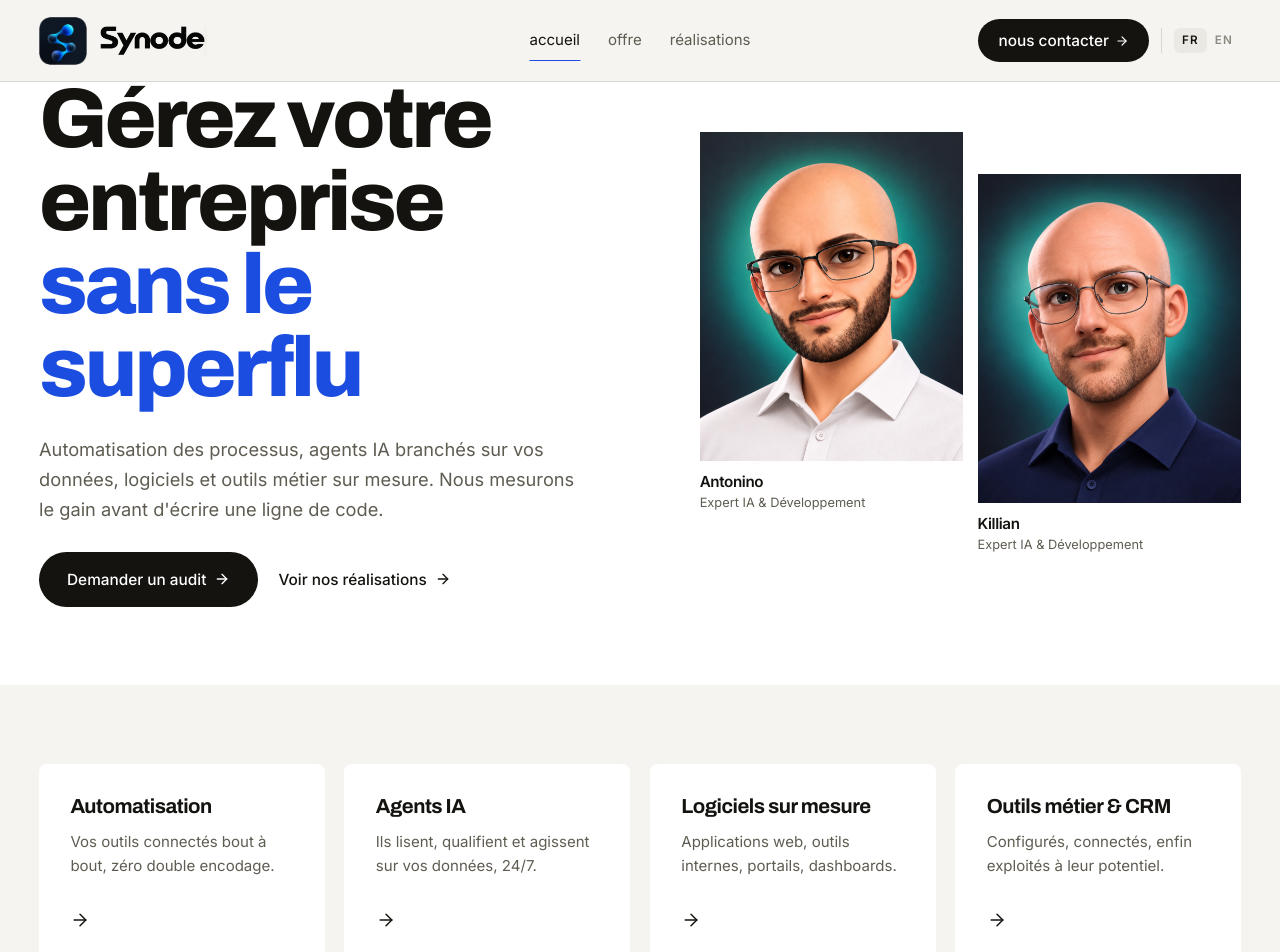
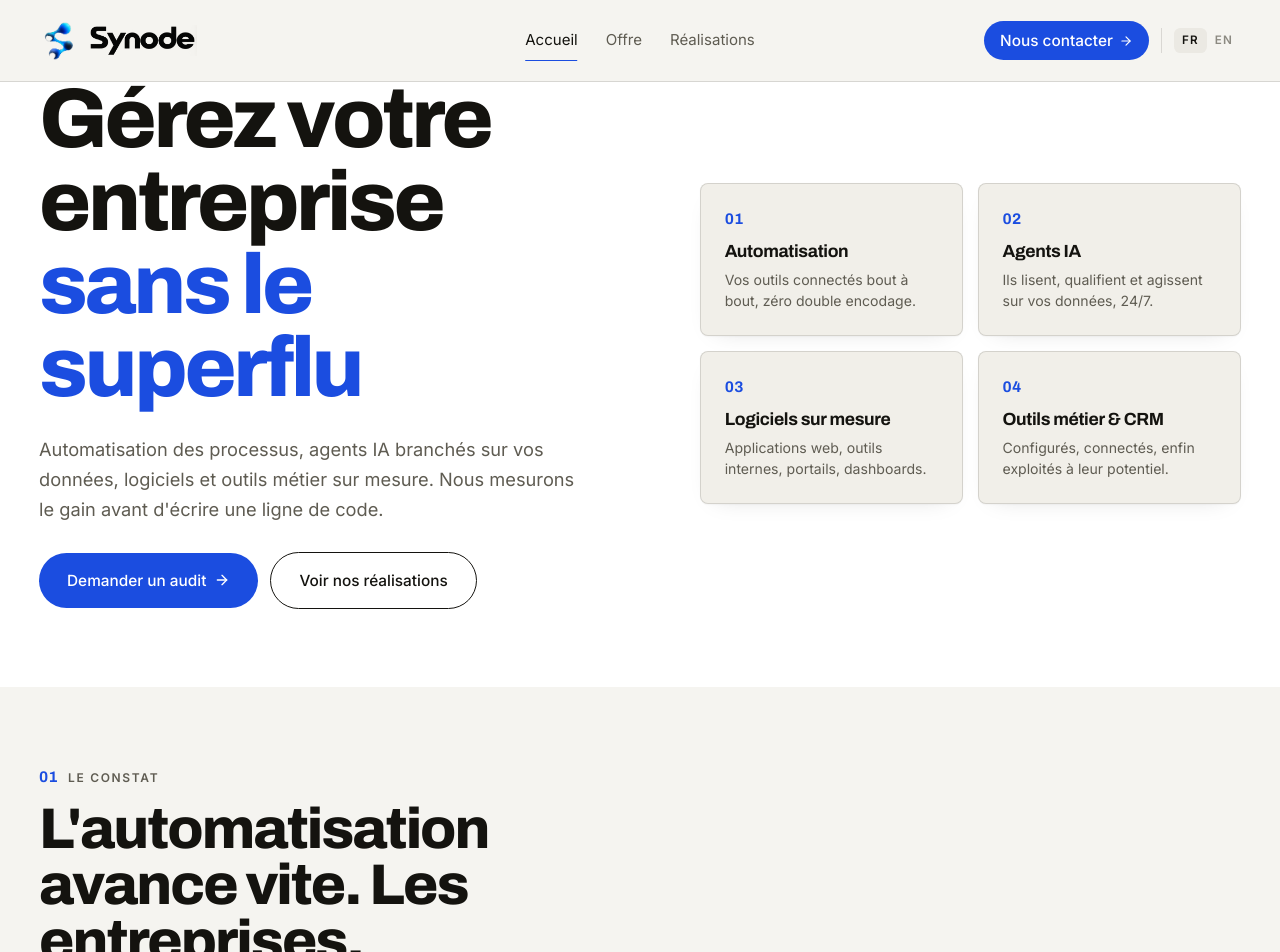
Before and after one commit to Synode-agency/Synode-agency, a Next.js app: page / in a window 1280 px wide. Shown: the top 952 px of the page. Built offline with nearby package versions, Linux system fonts and the light colour scheme.

Commit message:
Revert "Rebuild on the we-are.be model"
This reverts commit b6cef928569f0a2f8544b20e31d5a0ea6295d44f.

```diff
--- a/src/app/globals.css
+++ b/src/app/globals.css
@@ -106,6 +106,8 @@
   /* Literal white, so `.section-panel--surface` can paint itself with it
      while redefining --surface for the cards it contains. */
   --paper: #ffffff;
+  /* Light depth on cards, not a glow. */
+  --shadow-card: 0 1px 2px rgba(20, 19, 15, 0.04), 0 8px 24px -16px rgba(20, 19, 15, 0.18);
 
   /* Header height, reserved by every page and by each full-screen section. */
   --header-h: clamp(4.5rem, 3.8rem + 1.6vw, 5.75rem);
@@ -119,8 +121,8 @@
   --popover: #ffffff;
   --popover-foreground: #14130f;
 
-  /* we-are.be leads with near-black buttons; the blue stays an accent. */
-  --primary: #14130f;
+  /* Primary action is the accent, the way fastonweb uses its teal. */
+  --primary: #1b4de0;
   --primary-foreground: #ffffff;
 
   --secondary: #ebe9e3;
@@ -314,11 +316,6 @@
     padding-block: var(--space-section);
   }
 
-  /* Lowercase navigation, as on we-are.be. */
-  .nav-lower {
-    text-transform: lowercase;
-  }
-
   /* Small uppercase label. Sans, not mono: mono reads "developer tool", and
      our reader is a business owner with no IT team. */
   .eyebrow {
@@ -355,13 +352,9 @@
      panel it sits in, so a card is never the same colour as its band. */
   .surface-card {
     background: var(--surface);
+    border: 1px solid var(--hairline);
     border-radius: var(--radius);
-  }
-
-  /* Case-study cards on we-are.be have no radius at all: the image runs to
-     the corner and the card reads as a printed block. */
-  .card-square {
-    border-radius: 0;
+    box-shadow: var(--shadow-card);
   }
 
   /* The only hover on a card: the fill shifts one step. No lift, no shadow. */
@@ -370,11 +363,14 @@
   }
 
   .lift {
-    transition: background-color 220ms ease;
+    transition:
+      background-color 220ms ease,
+      border-color 220ms ease;
   }
 
   .lift:hover {
     background: var(--surface-2);
+    border-color: var(--border-active);
   }
 
   /* The wordmark asset is white lettering: invert it on a light ground, and
--- a/src/components/sections/faq.tsx
+++ b/src/components/sections/faq.tsx
@@ -8,7 +8,10 @@ export function Faq({ locale }: { locale: Locale }) {
   const { faq } = getContent(locale);
 
   return (
-    <section id="faq" className="section-screen relative">
+    <section
+      id="faq"
+      className="section-screen relative"
+    >
       <div className="section-panel section-panel--surface">
         <div className="container-page grid gap-x-[clamp(2rem,1.5rem+3vw,6rem)] gap-y-[calc(var(--ss)*2rem)] lg:grid-cols-[minmax(0,0.8fr)_minmax(0,1.2fr)] lg:items-start">
           <SectionHeading eyebrow={faq.eyebrow} title={faq.title} />
--- a/src/components/sections/hero.tsx
+++ b/src/components/sections/hero.tsx
@@ -1,19 +1,20 @@
 import { ArrowRight } from "lucide-react";
-import Image from "next/image";
 import Link from "next/link";
 import { Reveal } from "@/components/site/reveal";
-import { getContent, path, type Locale } from "@/lib/content";
+import { NavLink } from "@/components/site/nav-link";
+import { getContent, homePath, path, type Locale } from "@/lib/content";
 
 /**
- * Hero on the we-are.be model: a left-aligned headline, the lead paragraph
- * under it, the actions, and photographs of the people beside it.
+ * Hero, on the fastonweb model: a left-aligned text block with the visual
+ * proof beside it.
  *
- * Their hero shows the team at their desks. Ours shows the two of us, in
- * plain rectangular crops, staggered. That is the same argument: a visitor
- * sees who they will actually be talking to before they read a word of offer.
+ * They put portfolio screenshots there. We have none yet, so the right column
+ * carries the four services instead — real content rather than a placeholder,
+ * and it puts the offer on the first screen.
  */
 export function Hero({ locale }: { locale: Locale }) {
-  const { hero, team } = getContent(locale);
+  const { hero } = getContent(locale);
+  const offerHref = `${homePath(locale)}#offre`;
 
   return (
     <section id="top" className="section-screen">
@@ -40,46 +41,34 @@ export function Hero({ locale }: { locale: Locale }) {
                 </Link>
                 <Link
                   href={path(locale, "/realisations")}
-                  className="group inline-flex items-center justify-center gap-2 rounded-full px-2 py-4 text-[length:var(--fs-button)] font-medium underline-offset-4 hover:underline"
+                  className="btn-line inline-flex items-center justify-center rounded-full px-7 py-4 text-[length:var(--fs-button)] font-medium"
                 >
                   {hero.secondaryCta}
-                  <ArrowRight className="size-4 transition-transform group-hover:translate-x-0.5" />
                 </Link>
               </div>
             </Reveal>
 
-            {/* Staggered pair, the way their hero images sit at two heights. */}
             <Reveal
               delay={120}
-              className="grid grid-cols-2 gap-[clamp(0.6rem,0.5rem+0.5vw,1rem)]"
+              className="grid gap-[clamp(0.6rem,0.5rem+0.5vw,1rem)] sm:grid-cols-2"
             >
-              {team.members.map((member, i) => (
-                <figure
-                  key={member.name}
-                  className={
-                    i === 1 ? "lg:mt-[clamp(1.5rem,1rem+2vw,3.5rem)]" : ""
-                  }
+              {hero.pillars.map((p, i) => (
+                <NavLink
+                  key={p.title}
+                  href={offerHref}
+                  locale={locale}
+                  className="surface-card lift group flex flex-col p-[clamp(1.1rem,0.9rem+0.8vw,1.5rem)]"
                 >
-                  <div className="relative aspect-[4/5] w-full overflow-hidden bg-surface-2">
-                    <Image
-                      src={member.photo}
-                      alt={member.name}
-                      width={1254}
-                      height={1254}
-                      sizes="(min-width: 1024px) 24vw, 45vw"
-                      priority={i === 0}
-                      className="size-full object-cover object-top"
-                    />
-                  </div>
-                  <figcaption className="mt-2.5 flex flex-col">
-                    <span className="text-[0.95rem] font-semibold tracking-tight">
-                      {member.name}
-                    </span>
-                    <span className="text-[0.8rem] leading-snug text-muted-foreground">
-                      {member.roles[0]}
-                    </span>
-                  </figcaption>
-                </figure>
+                  <span className="section-index">
+                    {String(i + 1).padStart(2, "0")}
+                  </span>
+                  <h2 className="font-heading mt-2.5 text-[clamp(0.95rem,0.3vw+0.88rem,1.1rem)] leading-tight font-bold tracking-[-0.02em] transition-colors group-hover:text-brand">
+                    {p.title}
+                  </h2>
+                  <p className="mt-1.5 text-[clamp(0.8rem,0.2vw+0.76rem,0.88rem)] leading-[1.5] text-muted-foreground">
+                    {p.text}
+                  </p>
+                </NavLink>
               ))}
             </Reveal>
           </div>
--- a/src/components/sections/services-band.tsx
+++ /dev/null
@@ -1,48 +0,0 @@
-import { ArrowRight } from "lucide-react";
-import { NavLink } from "@/components/site/nav-link";
-import { Reveal } from "@/components/site/reveal";
-import { getContent, homePath, type Locale } from "@/lib/content";
-
-/**
- * The four services, on the we-are.be service-card pattern: a filled block
- * with no border, generous padding, and a link affordance at the bottom.
- *
- * It sits between the hero and the Constat, where their own services band
- * sits, and it is the short answer for a visitor who will not read further.
- */
-export function ServicesBand({ locale }: { locale: Locale }) {
-  const { hero } = getContent(locale);
-  const offerHref = `${homePath(locale)}#offre`;
-
-  return (
-    <section className="section-screen">
-      <div className="section-panel">
-        <div className="container-page">
-          <Reveal className="grid gap-[clamp(0.75rem,0.6rem+0.8vw,1.25rem)] sm:grid-cols-2 lg:grid-cols-4">
-            {hero.pillars.map((p) => (
-              <NavLink
-                key={p.title}
-                href={offerHref}
-                locale={locale}
-                className="surface-card lift group flex flex-col p-[clamp(1.25rem,1rem+1.2vw,2rem)]"
-              >
-                <h2 className="font-heading max-w-[16ch] text-[clamp(1.05rem,0.4vw+0.95rem,1.3rem)] leading-[1.15] font-bold tracking-[-0.025em]">
-                  {p.title}
-                </h2>
-                <p className="mt-3 max-w-[34ch] text-[length:var(--fs-small)] leading-[1.6] text-muted-foreground">
-                  {p.text}
-                </p>
-                <ArrowRight
-                  aria-hidden
-                  className="mt-[clamp(1.5rem,1.2rem+1vw,2.5rem)] size-5 transition-transform duration-300 group-hover:translate-x-1"
-                  strokeWidth={1.75}
-                />
-                <span className="sr-only">{`En savoir plus : ${p.title}`}</span>
-              </NavLink>
-            ))}
-          </Reveal>
-        </div>
-      </div>
-    </section>
-  );
-}
--- a/src/components/site/realisations-list.tsx
+++ b/src/components/site/realisations-list.tsx
@@ -52,7 +52,7 @@ export function RealisationsList({
             <Reveal
               key={item.code}
               delay={i * 80}
-              className="surface-card card-square lift flex flex-col overflow-hidden"
+              className="surface-card lift flex flex-col overflow-hidden"
             >
               {/* Media first and large: it is the argument, not an accent. */}
               <div className="relative aspect-video w-full shrink-0 bg-surface-2">
--- a/src/components/site/section-heading.tsx
+++ b/src/components/site/section-heading.tsx
@@ -4,10 +4,9 @@ import { Reveal } from "./reveal";
 /**
  * Section heading.
  *
- * No label or tag above the title: we-are.be introduces every section with
- * the headline alone and lets size carry the hierarchy. The `eyebrow` prop
- * stays in the signature because the copy still holds those strings, and it
- * is used as the accessible name of the section.
+ * The eyebrows in `content.ts` are written "02 / Notre offre". We split that
+ * apart and set the index as a small blue number above a rule, magazine
+ * style — one recurring, quiet ornament instead of a glowing pill.
  */
 export function SectionHeading({
   eyebrow,
@@ -17,7 +16,7 @@ export function SectionHeading({
   align = "left",
   className,
 }: {
-  eyebrow?: string;
+  eyebrow: string;
   title: string;
   subtitle?: string;
   /** Secondary line under the subtitle, smaller and in brand blue. */
@@ -26,19 +25,28 @@ export function SectionHeading({
   className?: string;
 }) {
   const centered = align === "center";
+  const [index, label] = eyebrow.includes("/")
+    ? eyebrow.split("/").map((part) => part.trim())
+    : [null, eyebrow];
 
   return (
     <Reveal
-      aria-label={eyebrow}
       className={cn(
         "flex flex-col",
         centered && "items-center text-center",
         className,
       )}
     >
+      <div
+        className={cn("flex items-baseline gap-2.5", centered && "justify-center")}
+      >
+        {index && <span className="section-index">{index}</span>}
+        <span className="eyebrow">{label}</span>
+      </div>
+
       <h2
         className={cn(
-          "max-w-[18ch] text-[length:var(--fs-h2)] leading-[0.98] font-extrabold tracking-[-0.035em] text-balance",
+          "mt-3 max-w-[18ch] text-[length:var(--fs-h2)] leading-[0.98] font-extrabold tracking-[-0.035em] text-balance",
           centered && "max-w-[20ch]",
         )}
       >
@@ -48,7 +56,7 @@ export function SectionHeading({
       {(subtitle || subtitleNote) && (
         <p
           className={cn(
-            "mt-[clamp(0.9rem,0.75rem+0.6vw,1.4rem)] max-w-[52ch] text-[length:var(--fs-body)] leading-[1.65] text-muted-foreground sm:whitespace-pre-line",
+            "mt-[calc(var(--ss)*clamp(0.9rem,0.75rem+0.6vw,1.4rem))] max-w-[52ch] text-[length:var(--fs-body)] leading-[1.65] text-muted-foreground sm:whitespace-pre-line",
             centered && "mx-auto",
           )}
         >
--- a/src/components/site/site-header.tsx
+++ b/src/components/site/site-header.tsx
@@ -99,7 +99,7 @@ export function SiteHeader({ locale }: { locale: Locale }) {
             aria-label="Synode — accueil"
             className="flex shrink-0 items-center rounded-md"
           >
-            <Wordmark />
+            <Wordmark variant="mark" />
           </NavLink>
 
           <nav className="absolute left-1/2 hidden -translate-x-1/2 items-center gap-1 md:flex">
@@ -112,7 +112,7 @@ export function SiteHeader({ locale }: { locale: Locale }) {
                   locale={locale}
                   aria-current={current ? "page" : undefined}
                   className={cn(
-                    "nav-lower group relative rounded-md px-3 py-2 text-[length:var(--fs-small)] transition-colors",
+                    "group relative rounded-md px-3 py-2 text-[length:var(--fs-small)] transition-colors",
                     current
                       ? "text-foreground"
                       : "text-muted-foreground hover:text-foreground",
@@ -135,7 +135,7 @@ export function SiteHeader({ locale }: { locale: Locale }) {
             <Link
               href={contactHref}
               aria-current={contactCurrent ? "page" : undefined}
-              className="btn-ink nav-lower group hidden items-center gap-1.5 rounded-full px-5 py-2.5 text-[length:var(--fs-button)] font-medium sm:inline-flex"
+              className="btn-ink group hidden items-center gap-1.5 rounded-full px-4 py-2 text-[length:var(--fs-button)] font-medium sm:inline-flex"
             >
               {site.ctaLabel}
               <ArrowRight className="size-3.5 transition-transform group-hover:translate-x-0.5" />
@@ -168,7 +168,7 @@ export function SiteHeader({ locale }: { locale: Locale }) {
                 href={item.href}
                 locale={locale}
                 onNavigate={() => setOpen(false)}
-                className="nav-lower w-full rounded-lg px-3 py-3.5 text-center text-lg text-foreground/90 hover:bg-surface-2"
+                className="w-full rounded-lg px-3 py-3.5 text-center text-lg text-foreground/90 hover:bg-surface-2"
               >
                 {item.label}
               </NavLink>
--- a/src/components/site/site-page.tsx
+++ b/src/components/site/site-page.tsx
@@ -1,7 +1,6 @@
 import { SiteHeader } from "@/components/site/site-header";
 import { SiteFooter } from "@/components/site/site-footer";
 import { Hero } from "@/components/sections/hero";
-import { ServicesBand } from "@/components/sections/services-band";
 import { Problem } from "@/components/sections/problem";
 import { Offer } from "@/components/sections/offer";
 import { Method } from "@/components/sections/method";
@@ -20,7 +19,6 @@ export function SitePage({ locale }: { locale: Locale }) {
       <SiteHeader locale={locale} />
       <main className="flex-1">
         <Hero locale={locale} />
-        <ServicesBand locale={locale} />
         <Problem locale={locale} />
         <Offer locale={locale} />
         <Method locale={locale} />
```
Also changed, not shown: src/components/sections/team.tsx (+33 -10 lines), src/components/site/offer-card.tsx (+6 -1 lines), src/components/site/wordmark.tsx (+5 -7 lines), 1 other file (tests, documents, lock files or other folders).
